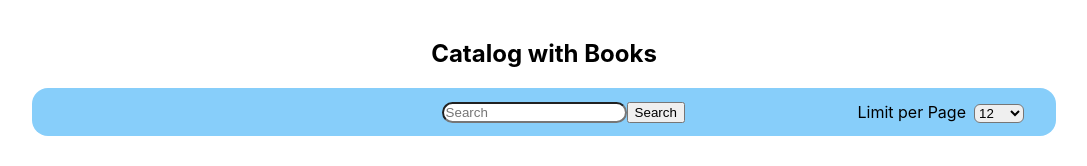
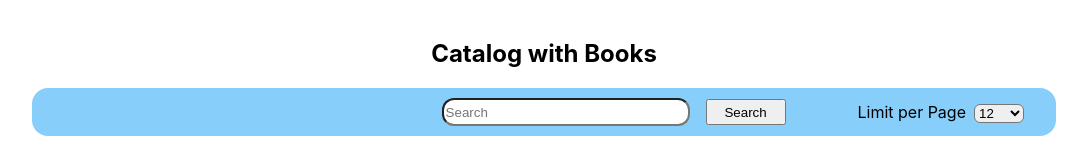
Before and after one commit to NikolaySlavov-96/Client-Book-Library, a React (Create React App) app: page / in a window 1280 px wide. Shown: the top 166 px of the page, without its empty margins (96-1183 px from the left). Built offline with nearby package versions, Linux system fonts and the light colour scheme; no server answers.

Commit message:
search form styling

```diff
--- a/src/component/Book/Filter/Filter.js
+++ b/src/component/Book/Filter/Filter.js
@@ -21,7 +21,7 @@ export const Filter = () => {
     return (
         <div className={style['filter__container']}>
             <div className={style['container__search']}>
-                <form onSubmit={onSubmit}>
+                <form className={style["search__form"]} onSubmit={onSubmit}>
                     <input type="text" name='search' id='search' placeholder='Search' value={values.search} onChange={changeHandler} />
                     <button>Search</button>
                 </form>
--- a/src/component/Book/Filter/Filter.module.css
+++ b/src/component/Book/Filter/Filter.module.css
@@ -13,8 +13,16 @@
     margin-left: 40%;
 }
 
-.container__search input {
-    border-radius: 1rem;
+.search__form input {
+    border-radius: 0.75rem;
+    height: 22px;
+    width: 240px;
+    margin-right: 1rem;
+}
+
+.search__form button {
+    height: 26px;
+    width: 80px;
 }
 
 .container__limit {
```
